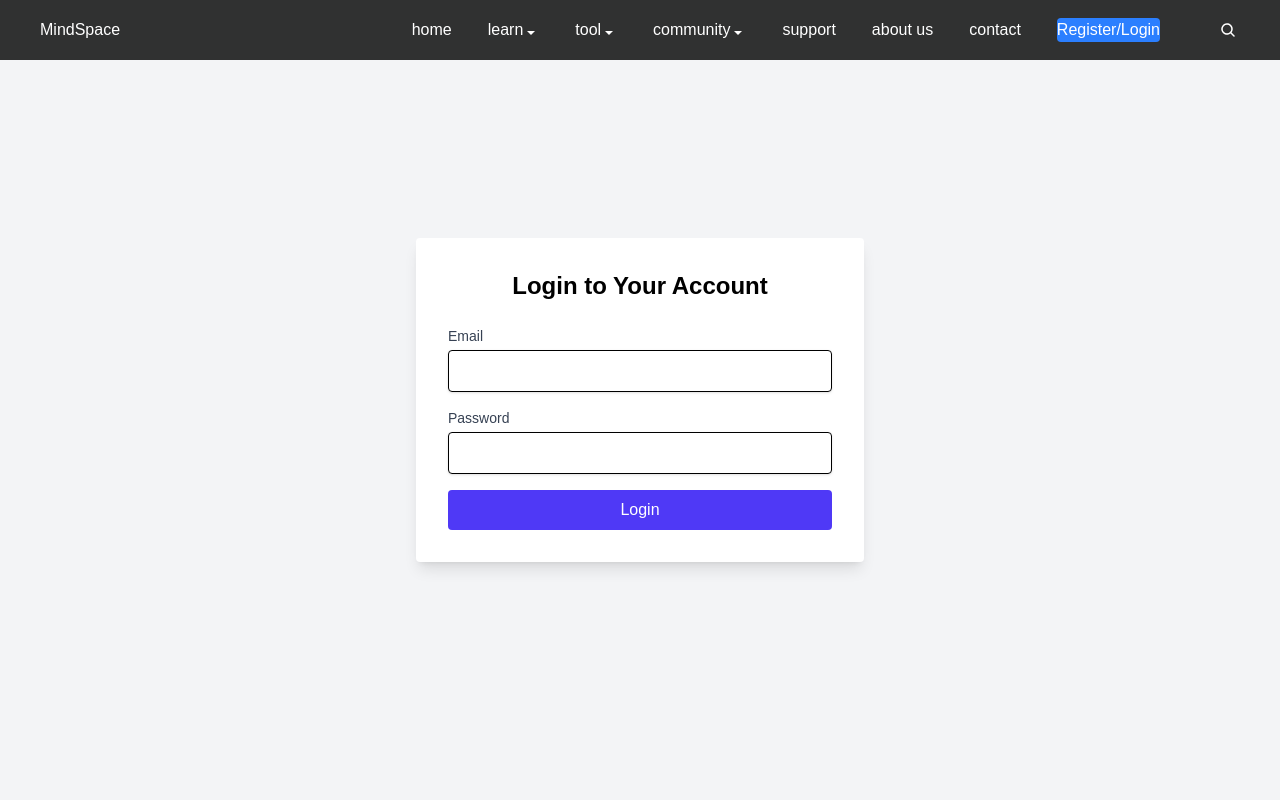
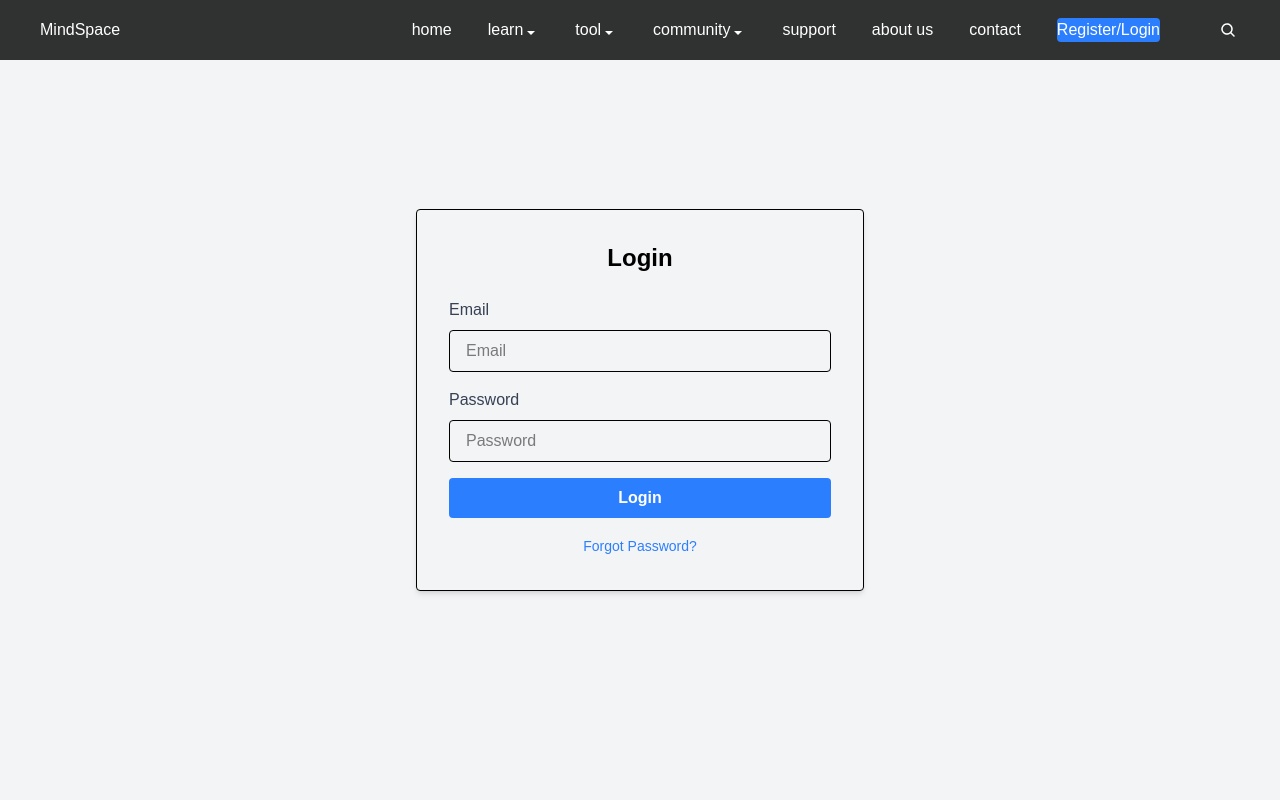
Before and after one commit to birhanu-ma/Mind-Space, a React (Vite) app in the folder client/: page /loginform in a window 1280 px wide. Shown: the top 800 px of the page. Built offline with nearby package versions, Linux system fonts and the light colour scheme; no server answers; grey boxes are pictures that could not be loaded.

Commit message:
refactor: implement  react query and react hook form

```diff
--- a/client/src/components/auth/Login/LoginForm.jsx
+++ b/client/src/components/auth/Login/LoginForm.jsx
@@ -1,120 +1,100 @@
-import React, { useState } from 'react';
-import { useNavigate } from 'react-router-dom';
+import { useForm } from "react-hook-form";
+import { useMutation } from "@tanstack/react-query";
+import { useNavigate, Link } from "react-router-dom";
+import { authAPI } from "../../../service/client";
 
-const LoginForm = () => {
+function Login() {
   const navigate = useNavigate();
+  const {
+    register,
+    handleSubmit,
+    formState: { errors },
+  } = useForm();
 
-  const [email, setEmail] = useState('');
-  const [password, setPassword] = useState('');
-  const [error, setError] = useState('');
-  const [isLoading, setIsLoading] = useState(false);
+  const { mutate, isLoading } = useMutation({
+    mutationFn: authAPI.login,
+    onSuccess: (data) => {
+      const user = data?.data?.user;
 
-  const handleLogin = async (e) => {
-    e.preventDefault();
-    setIsLoading(true);
-    setError('');
+      console.log("this is loged in user data", user);
 
-    try {
-      // 1. Login request
-      const response = await fetch('http://127.0.0.1:8000/api/auth/login/', {
-        method: 'POST',
-        headers: {
-          'Content-Type': 'application/json',
+      localStorage.setItem("role", user.role);
+      localStorage.setItem("user", JSON.stringify(user));
+      localStorage.setItem("id", user._id);
+
+      switch (user.role) {
+        case "counselor":
+          navigate("/counselor");
+          break;
+        case "mentee":
+          navigate("/mentee");
+          break;
+        case "admin":
+          navigate("/admin");
+          break;
+        default:
+          navigate("/");
+      }
     },
-        body: JSON.stringify({ email, password }),
-      });
-
-      const data = await response.json();
-
-      if (response.ok) {
-        // 2. Save tokens
-        const accessToken = data.access;
-        const refreshToken = data.refresh;
-        localStorage.setItem('accessToken', accessToken);
-        localStorage.setItem('refreshToken', refreshToken);
-
-        // 3. Fetch user info (including role)
-        const userResponse = await fetch('http://127.0.0.1:8000/api/users/me/', {
-          method: 'GET',
-          headers: {
-            'Content-Type': 'application/json',
-            'Authorization': `Bearer ${accessToken}`,
+    onError: (err) => {
+      alert(err.response?.data?.message || err.message || "Login failed");
     },
   });
 
-        const userData = await userResponse.json();
-
-        if (userResponse.ok) {
-          localStorage.setItem('userRole', userData.role);
-
-          // 4. Redirect based on role
-          if (userData.role === 'admin') {
-            navigate('/adminsection');
-          } else if (userData.role === 'counselor') {
-            navigate('/counselorsection');
-          } else if (userData.role === 'youth') {
-            navigate('/userdashboard');
-          } else {
-            navigate('/home');
-          }
-        } else {
-          setError('Failed to fetch user info.');
-        }
-      } else {
-        setError(data.detail || 'Invalid email or password.');
-      }
-    } catch (err) {
-      setError('Login failed. Please try again.');
-    } finally {
-      setIsLoading(false);
-    }
+  const onSubmit = (data) => {
+    mutate(data);
   };
 
   return (
     <div className="min-h-screen flex items-center justify-center bg-gray-100">
-      <div className="max-w-md w-full bg-white p-8 rounded shadow-lg">
-        <h2 className="text-2xl font-bold text-center mb-6">Login to Your Account</h2>
+      <form
+        onSubmit={handleSubmit(onSubmit)}
+        className="bg-background text-foreground p-8 rounded shadow-md w-full max-w-md border border-border"
+      >
+        <h2 className="text-2xl font-bold mb-6 text-center">Login</h2>
 
-        {error && <p className="text-red-600 text-center mb-4">{error}</p>}
-
-        <form onSubmit={handleLogin} className="space-y-4">
-          <div>
-            <label htmlFor="email" className="block text-sm font-medium text-gray-700">Email</label>
+        {/* Email */}
+        <div className="mb-4">
+          <label className="block text-gray-700 mb-2">Email</label>
           <input
-              type="email"
-              id="email"
-              value={email}
-              onChange={(e) => setEmail(e.target.value)}
-              required
-              className="mt-1 w-full px-3 py-2 border rounded shadow-sm focus:ring-indigo-500 focus:border-indigo-500"
+            type="text"
+            placeholder="Email"
+            {...register("email", { required: true })}
+            className="w-full px-4 py-2 border rounded focus:outline-none focus:ring-2 focus:ring-blue-400"
           />
+          {errors.email && (
+            <span className="text-red-500 text-sm">Email is required</span>
+          )}
         </div>
 
-          <div>
-            <label htmlFor="password" className="block text-sm font-medium text-gray-700">Password</label>
+        <div className="mb-4">
+          <label className="block text-gray-700 mb-2">Password</label>
           <input
             type="password"
-              id="password"
-              value={password}
-              onChange={(e) => setPassword(e.target.value)}
-              required
-              className="mt-1 w-full px-3 py-2 border rounded shadow-sm focus:ring-indigo-500 focus:border-indigo-500"
+            placeholder="Password"
+            {...register("password", { required: true })}
+            className="w-full px-4 py-2 border rounded focus:outline-none focus:ring-2 focus:ring-blue-400"
           />
+          {errors.password && (
+            <span className="text-red-500 text-sm">Password is required</span>
+          )}
         </div>
 
         <button
           type="submit"
-            disabled={isLoading}
-            className={`w-full bg-indigo-600 cursor-pointer text-white py-2 rounded hover:bg-indigo-700 ${
-              isLoading ? 'opacity-70 cursor-not-allowed' : ''
-            }`}
+          className="w-full cursor-pointer bg-blue-500 hover:bg-blue-600 text-white font-semibold py-2 px-4 rounded"
         >
-            {isLoading ? 'Logging in...' : 'Login'}
+          {isLoading ? "Logging in..." : "Login"}
         </button>
+
+        <div className="text-center mt-4">
+          <Link to="/forgot" className="text-blue-500 hover:underline text-sm">
+            Forgot Password?
+          </Link>
+        </div>
       </form>
     </div>
-    </div>
   );
-};
+}
 
-export default LoginForm;
+export default Login;
--- a/client/src/components/auth/RegisterForm/Register.jsx
+++ b/client/src/components/auth/RegisterForm/Register.jsx
@@ -1,89 +1,77 @@
 import React, { useState } from "react";
 import { useNavigate, Link } from "react-router-dom";
-import {
-  FaUser,
-  FaLock,
-  FaEye,
-  FaEyeSlash,
-  FaCalendarAlt,
-} from "react-icons/fa";
+import { useForm } from "react-hook-form";
+import { useMutation } from "@tanstack/react-query";
+import { FaUser, FaLock, FaEye, FaEyeSlash } from "react-icons/fa";
+import { authAPI } from "../../../service/client";
 
 const RegisterForm = () => {
-  const [role, setRole] = useState("");
-  const [email, setEmail] = useState("");
-  const [dob, setDob] = useState("");
-  const [password, setPassword] = useState("");
+  const navigate = useNavigate();
   const [showPassword, setShowPassword] = useState(false);
-  const [isLoading, setIsLoading] = useState(false);
-  const [error, setError] = useState("");
-  const navigate = useNavigate();
+  const [showConfirmPassword, setShowConfirmPassword] = useState(false);
 
-  const handleSubmit = async (e) => {
-    e.preventDefault();
-    setIsLoading(true);
-    setError("");
+  // ✅ Setup React Hook Form
+  const {
+    register,
+    handleSubmit,
+    watch,
+    formState: { errors },
+  } = useForm();
 
-    try {
-      const response = await fetch(`http://127.0.0.1:8000/api/auth/register/`, {
-        method: "POST",
-        headers: {
-          "Content-Type": "application/json",
+  // ✅ Define React Query mutation for registration
+  const mutation = useMutation({
+    mutationFn: async (formData) => authAPI.signUp(formData),
+    onSuccess: () => {
+      navigate("/loginForm");
     },
-        body: JSON.stringify({
-          email: email,
-          dob: dob,
-          role: role.toLowerCase().trim(),
-          password: password,
-        }),
   });
 
-      const data = await response.json();
+  // ✅ Handle form submit
+  const onSubmit = (data) => {
+    console.log("this is data for sign up",data)
+    mutation.mutate({
+      name: data.name,
+      email: data.email,
+      password: data.password,
+      passwordConfirm: data.confirmPassword,
+    });
+  };
 
-      if (!response.ok) {
-        console.error("Server response error:", data);
-        setError(data.detail || JSON.stringify(data));
-        return;
-      }
-
-      if (response.ok) {
-        // Navigate based on the user's role
-        const userRole = role.toLowerCase().trim();
-        if (userRole === "youth") {
-          navigate("/userdashboard");
-        } else if (userRole === "admin") {
-          navigate("/adminsection");
-        } else if (userRole === "counselor") {
-          navigate("/counselordashboard");
-        } else {
-          // Fallback navigation or handle unknown roles
-          navigate("/home");
-        }
-      } else {
-        setError(data.detail || "Registration failed.");
-      }
-    } catch (err) {
-      setError("An error occurred. Please try again.");
-    } finally {
-      setIsLoading(false);
-    }
-  };
+  // Watch password for matching confirm password
+  const password = watch("password");
 
   return (
     <div className="flex items-center justify-center bg-gradient-to-br from-blue-50 to-indigo-100 h-[95vh]">
-      <div className="w-full max-w-md bg-white rounded-xl shadow-2xl overflow-hidden h-[77vh] mt-10">
-        <div className="bg-gradient-to-r from-indigo-600 to-purple-600 p-3 text-center">
+      <div className="w-full max-w-md bg-white rounded-xl shadow-2xl overflow-hidden mt-10">
+        <div className="bg-gradient-to-r from-indigo-600 to-purple-600 p-4 text-center">
           <h2 className="text-3xl font-bold text-white">Create Account</h2>
           <p className="text-indigo-100">Sign up to get started!</p>
         </div>
 
-        <form onSubmit={handleSubmit} className="p-8 space-y-3">
-          {error && (
-            <div className="bg-red-50 border-l-4 border-red-500 p-4 rounded">
-              <p className="text-red-700">{error}</p>
+        <form onSubmit={handleSubmit(onSubmit)} className="p-8 space-y-4">
+          {/* Error Message */}
+          {mutation.isError && (
+            <div className="bg-red-50 border-l-4 border-red-500 p-3 rounded">
+              <p className="text-red-700">{mutation.error.message}</p>
             </div>
           )}
 
-          <div className="space-y-3">
+          {/* Name */}
+          <div className="relative">
+            <div className="absolute inset-y-0 left-0 pl-3 flex items-center pointer-events-none">
+              <FaUser className="text-gray-400" />
+            </div>
+            <input
+              type="text"
+              {...register("name", { required: "Name is required" })}
+              className="w-full pl-10 pr-4 py-2 rounded-lg border border-gray-300 focus:outline-none focus:ring-2 focus:ring-indigo-500"
+              placeholder="Full Name"
+            />
+            {errors.name && (
+              <p className="text-sm text-red-600 mt-1">{errors.name.message}</p>
+            )}
+          </div>
+
           {/* Email */}
           <div className="relative">
             <div className="absolute inset-y-0 left-0 pl-3 flex items-center pointer-events-none">
@@ -91,42 +79,21 @@ const RegisterForm = () => {
             </div>
             <input
               type="email"
-                value={email}
-                onChange={(e) => setEmail(e.target.value)}
+              {...register("email", {
+                required: "Email is required",
+                pattern: {
+                  value: /^[^\s@]+@[^\s@]+\.[^\s@]+$/,
+                  message: "Invalid email address",
+                },
+              })}
               className="w-full pl-10 pr-4 py-2 rounded-lg border border-gray-300 focus:outline-none focus:ring-2 focus:ring-indigo-500"
               placeholder="Email"
-                required
             />
-            </div>
-
-            {/* DOB */}
-            <div className="relative">
-              <div className="absolute inset-y-0 left-0 pl-3 flex items-center pointer-events-none">
-                <FaCalendarAlt className="text-gray-400" />
-              </div>
-              <input
-                type="date"
-                value={dob}
-                onChange={(e) => setDob(e.target.value)}
-                className="w-full pl-10 pr-4 py-2 rounded-lg border border-gray-300 focus:outline-none focus:ring-2 focus:ring-indigo-500"
-                placeholder="Date of Birth"
-                required
-              />
-            </div>
-
-            {/* Role */}
-            <div className="relative">
-              <div className="absolute inset-y-0 left-0 pl-3 flex items-center pointer-events-none">
-                <FaUser className="text-gray-400" />
-              </div>
-              <input
-                type="text"
-                value={role}
-                onChange={(e) => setRole(e.target.value)}
-                className="w-full pl-10 pr-4 py-2 rounded-lg border border-gray-300 focus:outline-none focus:ring-2 focus:ring-indigo-500"
-                placeholder="Role (youth, admin, counselor)"
-                required
-              />
+            {errors.email && (
+              <p className="text-sm text-red-600 mt-1">
+                {errors.email.message}
+              </p>
+            )}
           </div>
 
           {/* Password */}
@@ -136,11 +103,15 @@ const RegisterForm = () => {
             </div>
             <input
               type={showPassword ? "text" : "password"}
-                value={password}
-                onChange={(e) => setPassword(e.target.value)}
+              {...register("password", {
+                required: "Password is required",
+                minLength: {
+                  value: 6,
+                  message: "Password must be at least 6 characters",
+                },
+              })}
               className="w-full pl-10 pr-12 py-2 rounded-lg border border-gray-300 focus:outline-none focus:ring-2 focus:ring-indigo-500"
               placeholder="Password"
-                required
             />
             <button
               type="button"
@@ -154,26 +125,68 @@ const RegisterForm = () => {
                 <FaEye className="text-gray-400 hover:text-gray-600" />
               )}
             </button>
-            </div>
+            {errors.password && (
+              <p className="text-sm text-red-600 mt-1">
+                {errors.password.message}
+              </p>
+            )}
           </div>
 
+          {/* Confirm Password */}
+          <div className="relative">
+            <div className="absolute inset-y-0 left-0 pl-3 flex items-center pointer-events-none">
+              <FaLock className="text-gray-400" />
+            </div>
+            <input
+              type={showConfirmPassword ? "text" : "password"}
+              {...register("confirmPassword", {
+                required: "Please confirm your password",
+                validate: (value) =>
+                  value === password || "Passwords do not match",
+              })}
+              className="w-full pl-10 pr-12 py-2 rounded-lg border border-gray-300 focus:outline-none focus:ring-2 focus:ring-indigo-500"
+              placeholder="Confirm Password"
+            />
+            <button
+              type="button"
+              className="absolute inset-y-0 right-0 pr-3 flex items-center"
+              onClick={() => setShowConfirmPassword(!showConfirmPassword)}
+              aria-label={
+                showConfirmPassword ? "Hide password" : "Show password"
+              }
+            >
+              {showConfirmPassword ? (
+                <FaEyeSlash className="text-gray-400 hover:text-gray-600" />
+              ) : (
+                <FaEye className="text-gray-400 hover:text-gray-600" />
+              )}
+            </button>
+            {errors.confirmPassword && (
+              <p className="text-sm text-red-600 mt-1">
+                {errors.confirmPassword.message}
+              </p>
+            )}
+          </div>
+
+          {/* Submit */}
           <button
             type="submit"
-            disabled={isLoading}
-            className={`w-full mt-4 py-2 cursor-pointer rounded-md text-white bg-indigo-600 hover:bg-indigo-700 focus:outline-none ${
-              isLoading ? "opacity-70 cursor-not-allowed" : ""
+            disabled={mutation.isPending}
+            className={`w-full mt-4 py-2 rounded-md text-white bg-indigo-600 hover:bg-indigo-700 focus:outline-none ${
+              mutation.isPending ? "opacity-70 cursor-not-allowed" : ""
             }`}
           >
-            {isLoading ? "Registering..." : "Register"}
+            {mutation.isPending ? "Registering..." : "Register"}
           </button>
         </form>
 
-        <div className="text-center px-8">
+        {/* Footer */}
+        <div className="text-center px-8 mb-6">
           <p className="text-sm text-gray-600">
             Already have an account?{" "}
             <Link
               to="/loginForm"
-              className="font-medium cursor-pointer text-indigo-600 hover:text-indigo-500"
+              className="font-medium text-indigo-600 hover:text-indigo-500"
             >
               Log in
             </Link>
```
Lines whose indentation alone changed are shown as unchanged.
